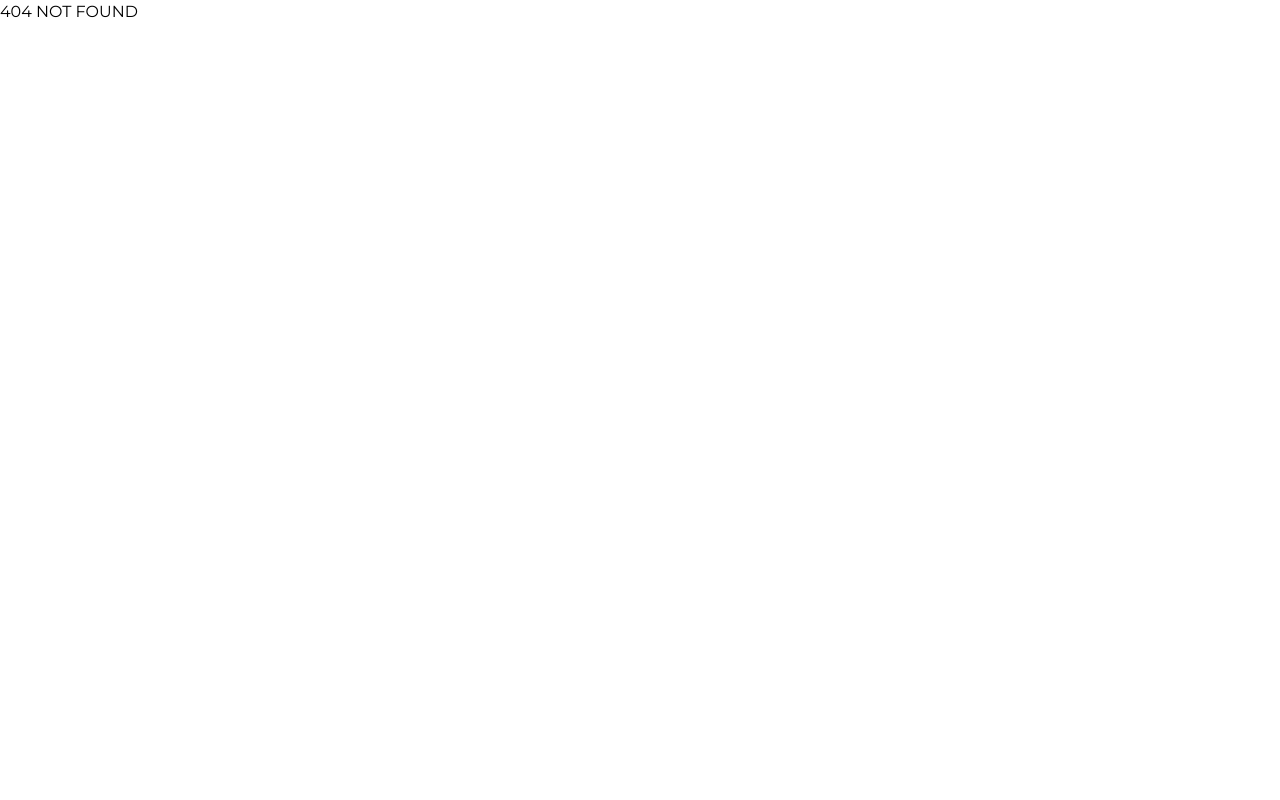
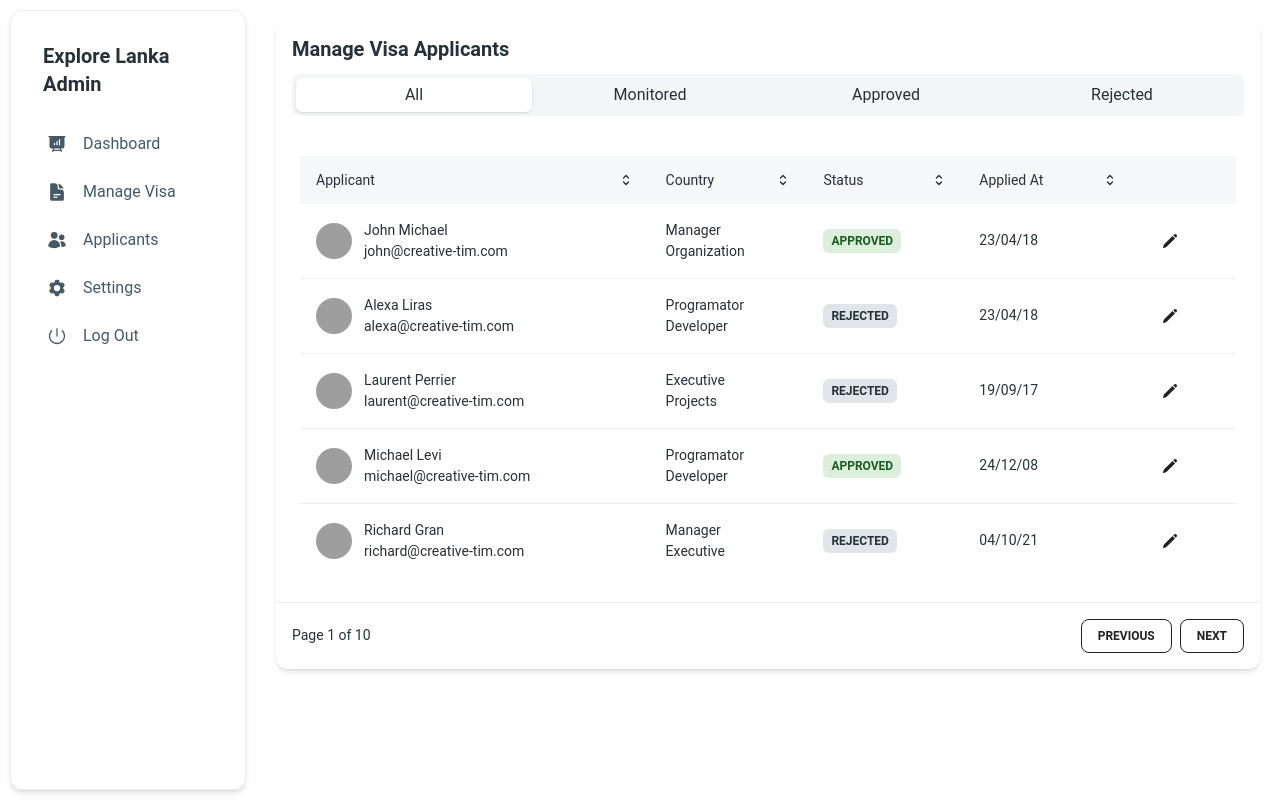
Before and after one commit to Nipun-Milinda/S2Nx_ExploreLanka, a Next.js app in the folder explorelanka/: page /admin/applicants in a window 1280 px wide. Before the commit this address had no page. Built offline with nearby package versions, Linux system fonts and the light colour scheme; grey boxes are pictures that could not be loaded.

Commit message:
Created layout and structure of visa applicants page

```diff
--- /dev/null
+++ b/explorelanka/app/admin/applicants/page.tsx
@@ -0,0 +1,239 @@
+"use client"
+import {
+    MagnifyingGlassIcon,
+    ChevronUpDownIcon,
+  } from "@heroicons/react/24/outline";
+  import { PencilIcon, UserPlusIcon } from "@heroicons/react/24/solid";
+  import {
+    Card,
+    CardHeader,
+    Input,
+    Typography,
+    Button,
+    CardBody,
+    Chip,
+    CardFooter,
+    Tabs,
+    TabsHeader,
+    Tab,
+    Avatar,
+    IconButton,
+    Tooltip,
+  } from "@material-tailwind/react";
+
+  const TABS = [
+    {
+      label: "All",
+      value: "all",
+    },
+    {
+      label: "Monitored",
+      value: "monitored",
+    },
+    {
+        label: "Approved",
+        value: "approved",
+      },
+
+      {
+        label: "Rejected",
+        value: "rejected",
+      },
+  ];
+
+  const TABLE_HEAD = ["Applicant", "Country", "Status", "Applied At", ""];
+
+  const TABLE_ROWS = [
+    {
+      img: "https://demos.creative-tim.com/test/corporate-ui-dashboard/assets/img/team-3.jpg",
+      name: "John Michael",
+      email: "john@creative-tim.com",
+      job: "Manager",
+      org: "Organization",
+      online: true,
+      date: "23/04/18",
+    },
+    {
+      img: "https://demos.creative-tim.com/test/corporate-ui-dashboard/assets/img/team-2.jpg",
+      name: "Alexa Liras",
+      email: "alexa@creative-tim.com",
+      job: "Programator",
+      org: "Developer",
+      online: false,
+      date: "23/04/18",
+    },
+    {
+      img: "https://demos.creative-tim.com/test/corporate-ui-dashboard/assets/img/team-1.jpg",
+      name: "Laurent Perrier",
+      email: "laurent@creative-tim.com",
+      job: "Executive",
+      org: "Projects",
+      online: false,
+      date: "19/09/17",
+    },
+    {
+      img: "https://demos.creative-tim.com/test/corporate-ui-dashboard/assets/img/team-4.jpg",
+      name: "Michael Levi",
+      email: "michael@creative-tim.com",
+      job: "Programator",
+      org: "Developer",
+      online: true,
+      date: "24/12/08",
+    },
+    {
+      img: "https://demos.creative-tim.com/test/corporate-ui-dashboard/assets/img/team-5.jpg",
+      name: "Richard Gran",
+      email: "richard@creative-tim.com",
+      job: "Manager",
+      org: "Executive",
+      online: false,
+      date: "04/10/21",
+    },
+  ];
+
+  export default function SortableTable() {
+    return (
+      <Card className="h-full w-full">
+        <CardHeader floated={false} shadow={false} className="rounded-none">
+          <div className="flex items-center justify-between gap-8">
+            <div>
+              <Typography variant="h5" color="blue-gray" className="mb-5" style={{marginBottom: 10}}>
+                Manage Visa Applicants
+              </Typography>
+            </div>
+          </div>
+          <div className="flex flex-col items-center justify-between gap-4 md:flex-row">
+            <Tabs value="all" className="w-full md:w-max">
+              <TabsHeader>
+                {TABS.map(({ label, value }) => (
+                  <Tab key={value} value={value}>
+                    &nbsp;&nbsp;{label}&nbsp;&nbsp;
+                  </Tab>
+                ))}
+              </TabsHeader>
+            </Tabs>
+            <div className="w-full md:w-72">
+            </div>
+          </div>
+        </CardHeader>
+        <CardBody className="overflow-scroll px-0">
+          <table className=" w-full min-w-max table-auto text-left">
+            <thead>
+              <tr>
+                {TABLE_HEAD.map((head, index) => (
+                  <th
+                    key={head}
+                    className="cursor-pointer border-y border-blue-gray-100 bg-blue-gray-50/50 p-4 transition-colors hover:bg-blue-gray-50"
+                  >
+                    <Typography
+                      variant="small"
+                      color="blue-gray"
+                      className="flex items-center justify-between gap-2 font-normal leading-none opacity-70"
+                    >
+                      {head}{" "}
+                      {index !== TABLE_HEAD.length - 1 && (
+                        <ChevronUpDownIcon strokeWidth={2} className="h-4 w-4" />
+                      )}
+                    </Typography>
+                  </th>
+                ))}
+              </tr>
+            </thead>
+            <tbody>
+              {TABLE_ROWS.map(
+                ({ img, name, email, job, org, online, date }, index) => {
+                  const isLast = index === TABLE_ROWS.length - 1;
+                  const classes = isLast
+                    ? "p-4"
+                    : "p-4 border-b border-blue-gray-50";
+
+                  return (
+                    <tr key={name}>
+                      <td className={classes}>
+                        <div className="flex items-center gap-3">
+                          <Avatar src={img} alt={name} size="sm" />
+                          <div className="flex flex-col">
+                            <Typography
+                              variant="small"
+                              color="blue-gray"
+                              className="font-normal"
+                            >
+                              {name}
+                            </Typography>
+                            <Typography
+                              variant="small"
+                              color="blue-gray"
+                              className="font-normal opacity-70"
+                            >
+                              {email}
+                            </Typography>
+                          </div>
+                        </div>
+                      </td>
+                      <td className={classes}>
+                        <div className="flex flex-col">
+                          <Typography
+                            variant="small"
+                            color="blue-gray"
+                            className="font-normal"
+                          >
+                            {job}
+                          </Typography>
+                          <Typography
+                            variant="small"
+                            color="blue-gray"
+                            className="font-normal opacity-70"
+                          >
+                            {org}
+                          </Typography>
+                        </div>
+                      </td>
+                      <td className={classes}>
+                        <div className="w-max">
+                          <Chip
+                            variant="ghost"
+                            size="sm"
+                            value={online ? "approved" : "rejected"}
+                            color={online ? "green" : "blue-gray"}
+                          />
+                        </div>
+                      </td>
+                      <td className={classes}>
+                        <Typography
+                          variant="small"
+                          color="blue-gray"
+                          className="font-normal"
+                        >
+                          {date}
+                        </Typography>
+                      </td>
+                      <td className={classes}>
+                        <Tooltip content="Edit User">
+                          <IconButton variant="text">
+                            <PencilIcon className="h-4 w-4" />
+                          </IconButton>
+                        </Tooltip>
+                      </td>
+                    </tr>
+                  );
+                },
+              )}
+            </tbody>
+          </table>
+        </CardBody>
+        <CardFooter className="flex items-center justify-between border-t border-blue-gray-50 p-4">
+          <Typography variant="small" color="blue-gray" className="font-normal">
+            Page 1 of 10
+          </Typography>
+          <div className="flex gap-2">
+            <Button variant="outlined" size="sm">
+              Previous
+            </Button>
+            <Button variant="outlined" size="sm">
+              Next
+            </Button>
+          </div>
+        </CardFooter>
+      </Card>
+    );
+  }
--- a/explorelanka/app/admin/layout.tsx
+++ b/explorelanka/app/admin/layout.tsx
@@ -1,9 +1,19 @@
-export default function Layout ({
-    children,
-}: Readonly<{children: React.ReactNode}>) {
-    return (
-        <div>
-            {children}
+import React from 'react';
+import SideNav from './sidenav';
+
+export default function Layout({
+  children,
+}: Readonly<{ children: React.ReactNode }>) {
+  return (
+    <div className="flex w-full h-screen">
+      <div className='h-screen' style={{width: "20%", padding: 10}}>
+        <SideNav />
+      </div>
+      <div className="flex flex-col overflow-auto" style={{width: "80%"}}>
+        <div className="flex-grow p-5">
+          {children}
         </div>
-    )
+      </div>
+    </div>
+  );
 }
--- a/explorelanka/app/admin/page.tsx
+++ b/explorelanka/app/admin/page.tsx
@@ -1,8 +1,10 @@
+"use client";
 import React from 'react'
+
 
 const page = () => {
   return (
-    <div>
+    <div className='bg-red-500 w-full'>
       <h1>Admin Dashboard</h1>
     </div>
   )
--- /dev/null
+++ b/explorelanka/app/admin/sidenav.tsx
@@ -0,0 +1,60 @@
+"use client";
+import React from 'react';
+import {
+  Card,
+  Typography,
+  List,
+  ListItem,
+  ListItemPrefix,
+} from "@material-tailwind/react";
+import {
+  PresentationChartBarIcon,
+  DocumentTextIcon,
+  UsersIcon,
+  Cog6ToothIcon,
+  PowerIcon,
+} from "@heroicons/react/24/solid";
+
+export default function SideNav() {
+  return (
+    <Card className="h-full w-full max-w-[20rem] p-4 border border-black-500 shadow-xxl shadow-black-900">
+      <div className="mb-2 p-4">
+        <Typography variant="h5" color="blue-gray">
+          Explore Lanka Admin
+        </Typography>
+      </div>
+      <List>
+        <ListItem>
+          <ListItemPrefix>
+            <PresentationChartBarIcon className="h-5 w-5" />
+          </ListItemPrefix>
+          Dashboard
+        </ListItem>
+        <ListItem>
+          <ListItemPrefix>
+            <DocumentTextIcon className="h-5 w-5" />
+          </ListItemPrefix>
+          Manage Visa
+        </ListItem>
+        <ListItem>
+          <ListItemPrefix>
+            <UsersIcon className="h-5 w-5" />
+          </ListItemPrefix>
+          Applicants
+        </ListItem>
+        <ListItem>
+          <ListItemPrefix>
+            <Cog6ToothIcon className="h-5 w-5" />
+          </ListItemPrefix>
+          Settings
+        </ListItem>
+        <ListItem>
+          <ListItemPrefix>
+            <PowerIcon className="h-5 w-5" />
+          </ListItemPrefix>
+          Log Out
+        </ListItem>
+      </List>
+    </Card>
+  );
+}
```
Also changed, not shown: explorelanka/package.json (+6 -3 lines), 1 other file (tests, documents, lock files or other folders).
